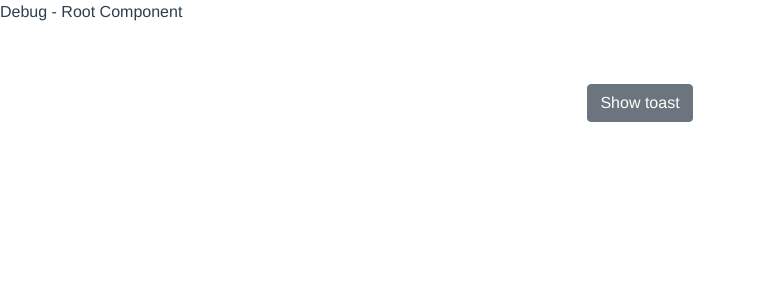
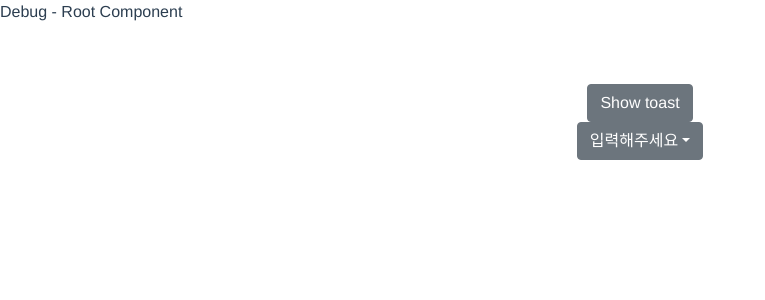
Before and after one commit to hwwonkim/app, a Vue app: page /test in a window 1280 px wide. Shown: the top 300 px of the page, without its empty margins (0-765 px from the left). Built offline with nearby package versions, Linux system fonts and the light colour scheme.

Commit message:
dropdown 추가 테스트

```diff
--- a/src/components/contents/Test.vue
+++ b/src/components/contents/Test.vue
@@ -6,12 +6,27 @@
   <b-toast id="test-toast" title="Test" static no-auto-hide>
     Hello...
   </b-toast>
+  <br>
+  <b-dropdown v-bind:text="curData">
+    <b-dropdown-item @click="select">DAAATAAAA1</b-dropdown-item>
+    <b-dropdown-item @click="select">TTTTTTTTT2</b-dropdown-item>
+  </b-dropdown>
 </div>
 </template>
 
 <script>
 export default {
-  name: "Test"
+  name: "Test",
+  data() {
+    return {
+      curData: "입력해주세요",
+    }
+  },
+  methods: {
+    select(event){
+      this.curData = event.target.innerText;
+    }
+  }
 }
 </script>
 
```
